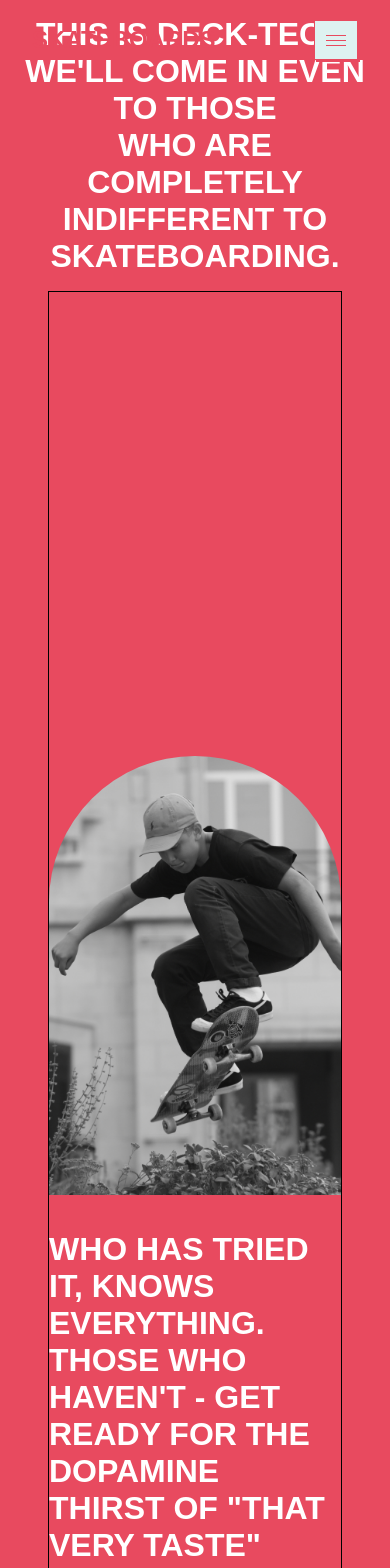
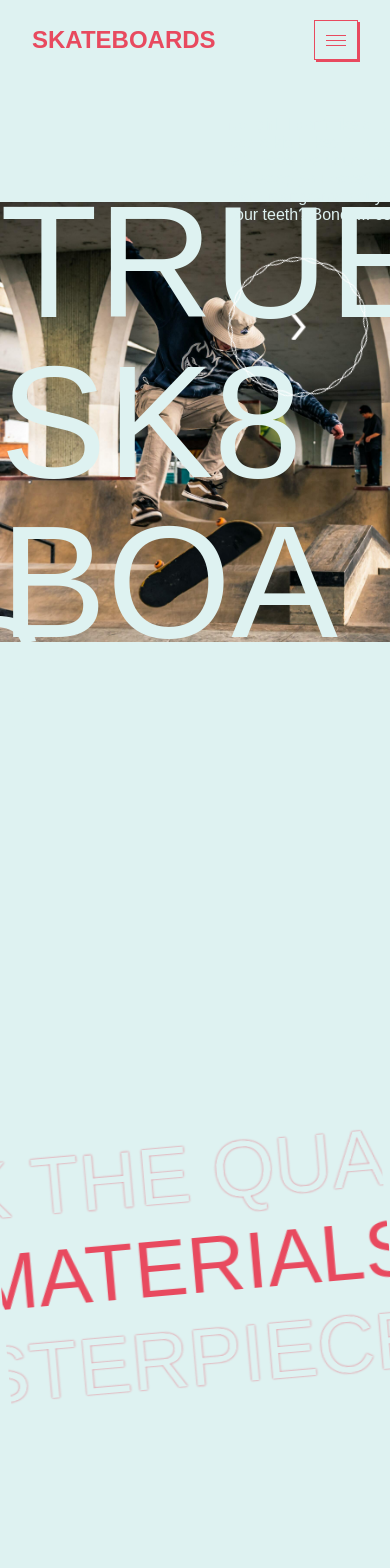
Before and after one commit to TiaanSM/Skateboards, a React (Create React App) app in the folder furniture-react.js/: page /footer in a window 390 px wide. Shown: the top 1568 px of the page. Built offline with nearby package versions, Linux system fonts and the light colour scheme.

Commit message:
Changed fixed sizes to responsive.

```diff
--- a/furniture-react.js/src/App.jsx
+++ b/furniture-react.js/src/App.jsx
@@ -28,7 +28,7 @@ function App() {
           <Route path="/footer" element={ <Footer /> }></Route>
       </Routes>
   */}
-    <Main />
+    <Header />
     </div>
 
   )
--- a/furniture-react.js/src/IconButton.css
+++ b/furniture-react.js/src/IconButton.css
@@ -1,6 +1,6 @@
 .svg-container {
-    width: 142px;
-    height: 142px;
+    width: 8.875rem;
+    height: 8.875rem;
     position: relative;
     display: flex;
     justify-content: center;
@@ -12,8 +12,8 @@
 }
 
 .svg-container > svg {
-    width: 142px;
-    height: 142px;
+    width: 8.875rem;
+    height: 8.875rem;
     fill: none;
     stroke: white;
     animation: rotation 20s infinite linear;
@@ -27,8 +27,8 @@
 
 .svg-container > img {
     position: absolute;
-    width: 32px;
-    height: 32px;
+    width: 2rem;
+    height: 2rem;
 }
 
 @keyframes rotation {
--- a/furniture-react.js/src/component/Hero/Header.css
+++ b/furniture-react.js/src/component/Hero/Header.css
@@ -256,7 +256,7 @@ header {
     width: 475px;
     height: auto;
     padding-top: 5.25rem;
-    padding-bottom: 5.7rem;
+    padding-bottom: 2rem;
     color:  #def2f1;
   }
 
--- a/furniture-react.js/src/component/Hero/OverlayHero.jsx
+++ b/furniture-react.js/src/component/Hero/OverlayHero.jsx
@@ -1,4 +1,5 @@
 import React from 'react'
+import IconButton from '../../IconButton';
 
 const OverlayHero = () => {
   return (
@@ -11,8 +12,7 @@ const OverlayHero = () => {
         <p className="overlay-desc">
         No, girl, I don't like all these ice creams and frozen juices... When I was a kid I liked it, of course, but I don't know what else I liked... let's have the usual, white chocolate-covered... And what's that lilac soap you have? mr.pops? I'll take the bright yellow one, what's that? Mango-maracuya? Oh, it's cold! And what's that crunching on your teeth? Bones... cool! And can I bring this pink one, too!
         </p>
-        <button>FLAVOURS</button>
-        <button>down</button>
+        <IconButton />
         <span className="title-tail">RDS</span>
       </div>
   </div>
--- a/furniture-react.js/src/component/Main/Main.css
+++ b/furniture-react.js/src/component/Main/Main.css
@@ -30,8 +30,8 @@
 }
 
 .main-img-1 {
-    width: 557.500px;
-    height: 780.500px;
+    width: 34.843rem;
+    height: 48.781rem;
     background-color: orange;
     border-radius: 20rem 20rem 0 0;
     overflow: hidden;
@@ -84,7 +84,7 @@
     background-color: white;
 }
 
-@media (max-width: 900px) {
+@media (max-width: 56.25rem) {
     .main-section-container {
         grid-template-columns: 1fr;
     }
@@ -129,13 +129,13 @@
 .carousel-image {
     width: 100%;
     height: calc(28rem - 20px);
-    border-radius: 60px 0 0 0;
+    border-radius: 3.75rem 0 0 0;
     overflow: hidden;
 }
 
 .carousel-image:nth-child(even) {
     width: 100%;
-    height: calc(28rem - 20px);
+    height: calc(28rem - 1.25rem);
     background-color: red;
     border-radius: 0 60px 0 0;
     overflow: hidden;
```
Also changed, not shown: furniture-react.js/src/component/Hero/Header.jsx (+7 -0 lines).
